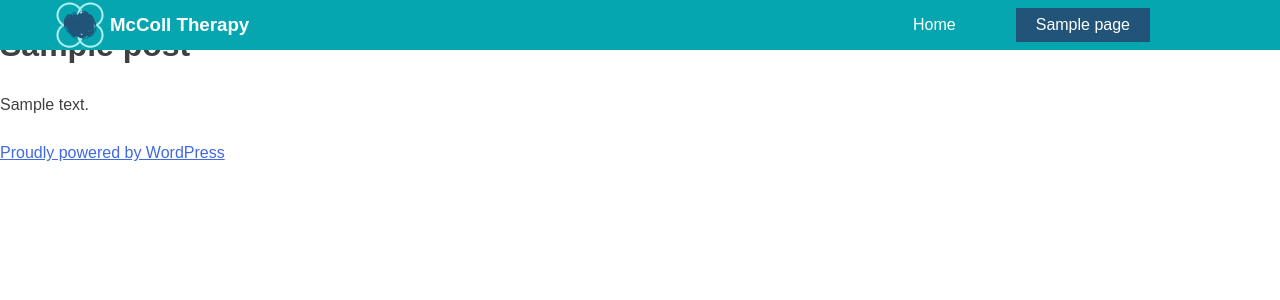
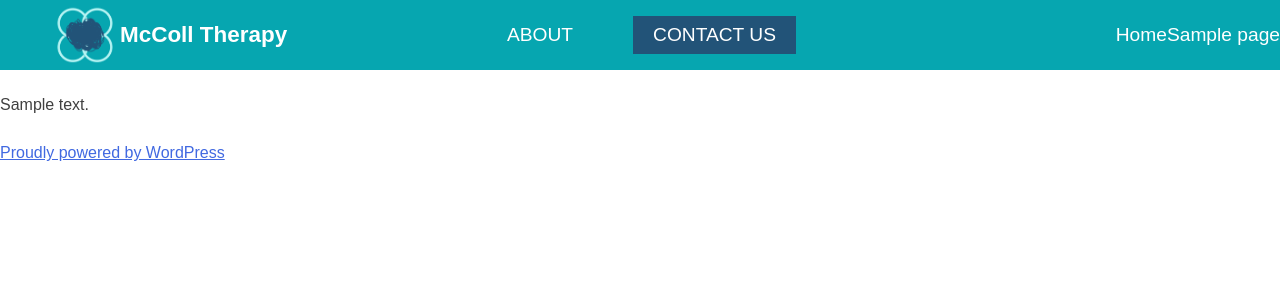
Before and after one commit to kcyoung1/wordpress-mccoll-therapy, a WordPress theme: template themes/mccoll-therapy/page.php in a window 1280 px wide. Shown: the top 300 px of the page. Run offline with PHP 8.4 and a stand-in for WordPress, Linux system fonts and the light colour scheme; the site name, menu and one post (Sample post) are stand-ins, and other content is empty.

Commit message:
adjust nav bar size one more time, increase font size of nav options and delete php code on front page to make it blank

```diff
--- a/themes/mccoll-therapy/header.php
+++ b/themes/mccoll-therapy/header.php
@@ -32,7 +32,12 @@
 							<a href="/" class="mccoll-logo"><img src="<?php bloginfo('template_directory'); ?>/assets/icons/mccoll-therapy.png" alt="McColl Therapy Logo" /></a>
 							<a href="/"><h3>McColl Therapy</h3></a>
 					</div>
+					<div class="menu-options">
+						<a href="#">About</a>
+						<a href="#" class="btn contact-nav">Contact Us</a>
+					</div>
 
+					<!-- Not displaying this menu because it is not being used -->
 					<?php wp_nav_menu( array( 'theme_location' => 'primary', 'menu_id' => 'primary-menu' ) ); ?>
 				</nav><!-- #site-navigation -->
 			</header><!-- #masthead -->
--- a/themes/mccoll-therapy/sass/layout/_navigation.scss
+++ b/themes/mccoll-therapy/sass/layout/_navigation.scss
@@ -135,9 +135,12 @@ a {
 }
 
 // Navigation Menu Customization
+.menu-menu-1-container {
+	display: none;
+}
 .main-navigation {
 	width: 100%;
-	height: 50px;
+	height: 70px;
 	background: $color__main;
 	display: flex;
 	align-items: center;
@@ -146,37 +149,39 @@ a {
 	z-index: 100;
 	top: 0;
 	color: $color__main-light;
+	font-size: 1.2rem;
 	.logo-container {
 		display: flex;
 		align-items: center;
 		margin-left: 50px;
 	}
 	.mccoll-logo {
-		height: 50px;
-		width: 60px;
+		height: 60px;
+		width: 70px;
 		img {
-			height: 50px;
-			width: 60px;
+			height: 60px;
+			width: 70px;
 		}
 	}
-	ul {
+	.menu-options {
 		margin-right: 100px;
 		display: flex;
 		align-items: center;
+		text-transform: uppercase;
+		a {
+			margin: 0 30px;
+		}
 	}
-	li {
-		margin: 0 30px;
-		&:last-child {
-			a {
-				@extend .btn;
-				color: $color__white;
-			}
+	.contact-nav {
+		color: $color__white;
+		&:hover {
+			color: $color__white;
 		}
 	}
 	a {
 		color: $color__white;
 		&:hover {
-			color: $color__main-light;
+			color: $color__main-dark;
 		}
 	}
 }
--- a/themes/mccoll-therapy/style.css
+++ b/themes/mccoll-therapy/style.css
@@ -43,12 +43,12 @@ Nicolas Gallagher and Jonathan Neal http://necolas.github.com/normalize.css/
 # Page Templates
 	## Front page
 --------------------------------------------------------------*/
-.btn, .main-navigation li:last-child a {
+.btn {
   padding: 5px 20px;
   background: #225378;
   color: #06A6B0;
   cursor: pointer; }
-  .btn:hover, .main-navigation li:last-child a:hover {
+  .btn:hover {
     background: #B8F4F3; }
 
 html {
@@ -495,9 +495,12 @@ a {
 .site-description {
   display: none; }
 
+.menu-menu-1-container {
+  display: none; }
+
 .main-navigation {
   width: 100%;
-  height: 50px;
+  height: 70px;
   background: #06A6B0;
   display: -ms-flexbox;
   display: flex;
@@ -508,7 +511,8 @@ a {
   position: fixed;
   z-index: 100;
   top: 0;
-  color: #B8F4F3; }
+  color: #B8F4F3;
+  font-size: 1.2rem; }
   .main-navigation .logo-container {
     display: -ms-flexbox;
     display: flex;
@@ -516,25 +520,28 @@ a {
         align-items: center;
     margin-left: 50px; }
   .main-navigation .mccoll-logo {
-    height: 50px;
-    width: 60px; }
+    height: 60px;
+    width: 70px; }
     .main-navigation .mccoll-logo img {
-      height: 50px;
-      width: 60px; }
-  .main-navigation ul {
+      height: 60px;
+      width: 70px; }
+  .main-navigation .menu-options {
     margin-right: 100px;
     display: -ms-flexbox;
     display: flex;
     -ms-flex-align: center;
-        align-items: center; }
-  .main-navigation li {
-    margin: 0 30px; }
-    .main-navigation li:last-child a {
+        align-items: center;
+    text-transform: uppercase; }
+    .main-navigation .menu-options a {
+      margin: 0 30px; }
+  .main-navigation .contact-nav {
+    color: white; }
+    .main-navigation .contact-nav:hover {
       color: white; }
   .main-navigation a {
     color: white; }
     .main-navigation a:hover {
-      color: #B8F4F3; }
+      color: #225378; }
 
 /*--------------------------------------------------------------
 # Accessibility
```
Also changed, not shown: themes/mccoll-therapy/front-page.php (+0 -22 lines), themes/mccoll-therapy/build/css/style.min.css.
